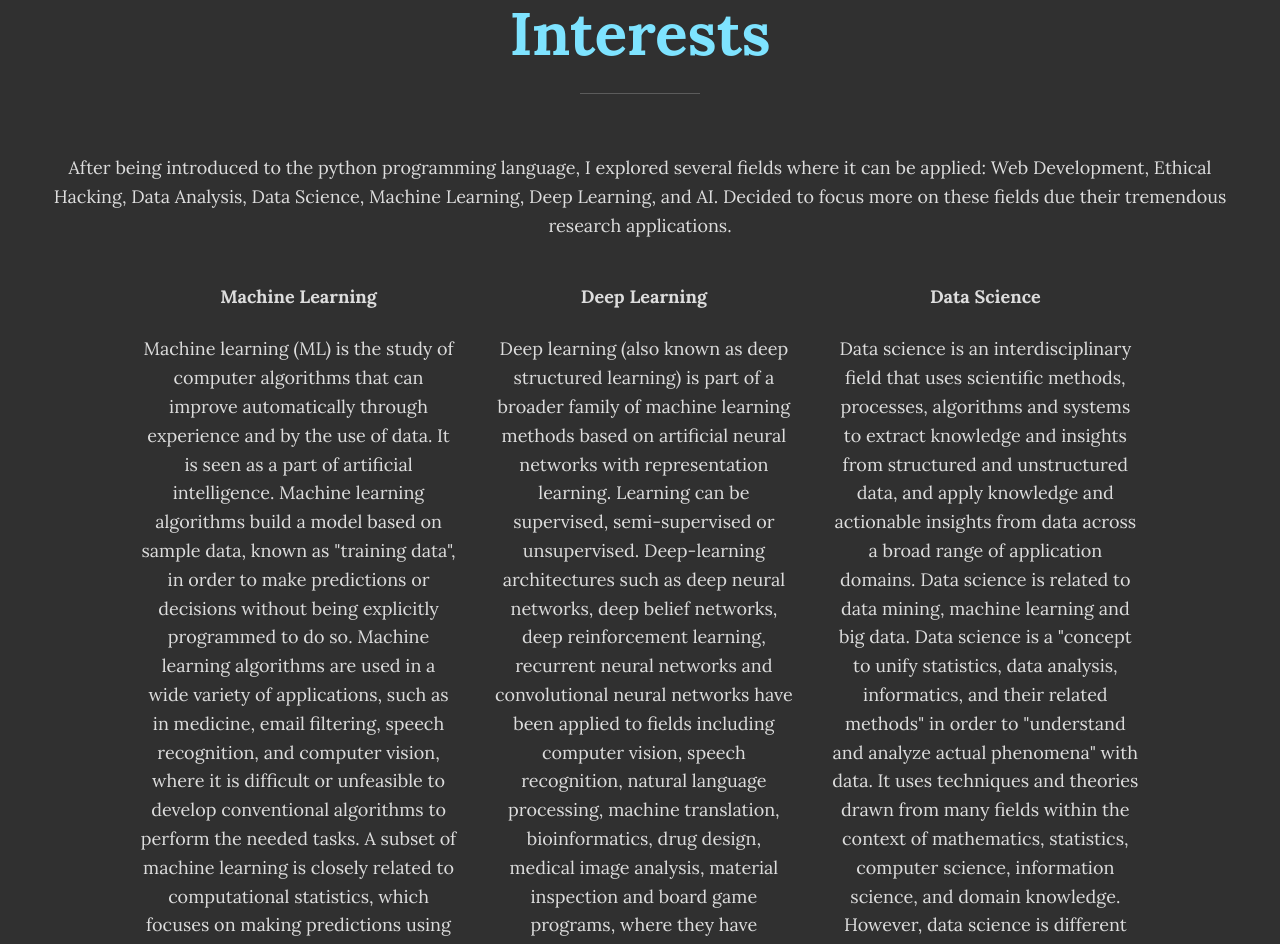
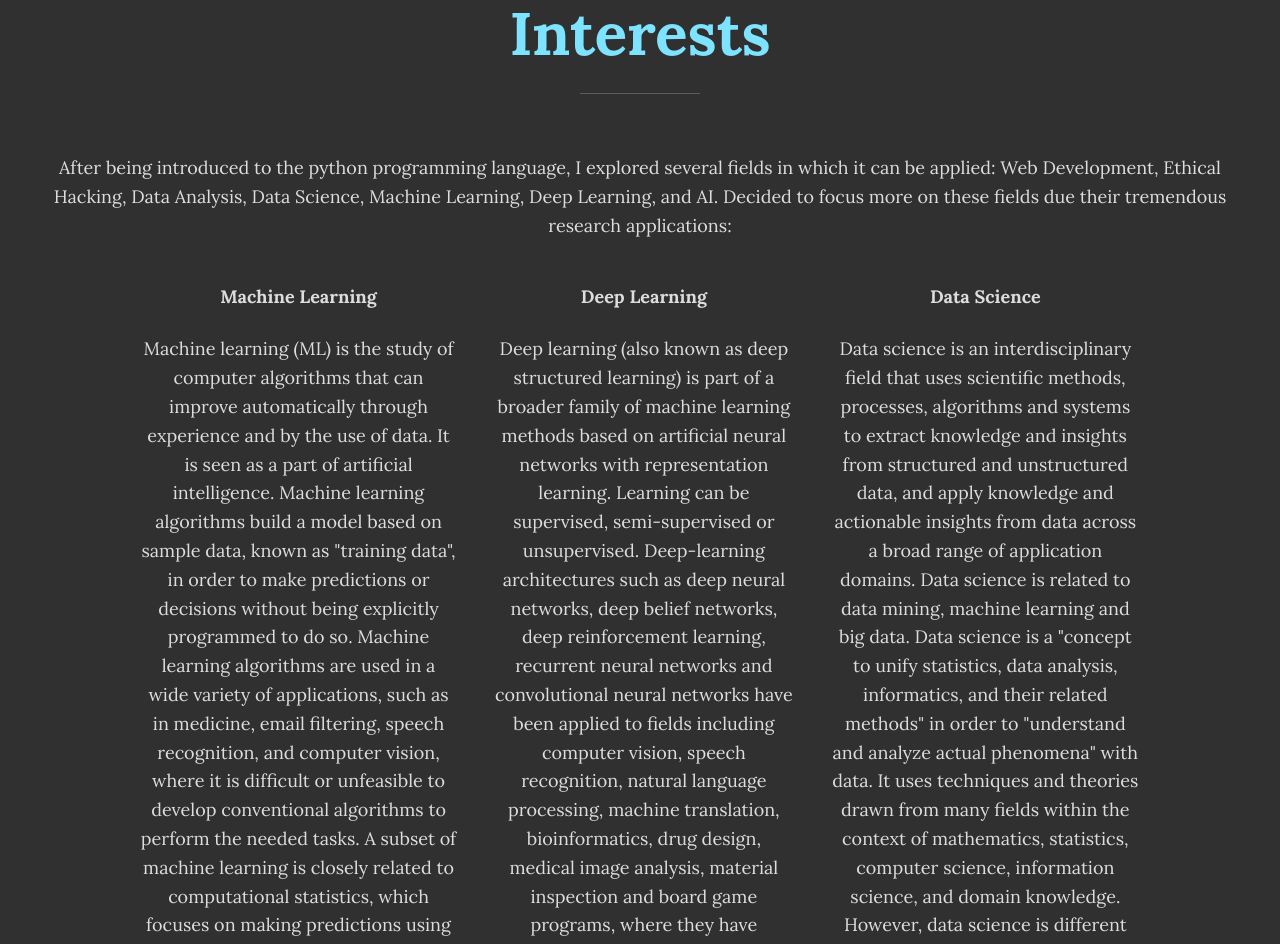
Before and after one commit to ckdarko/ckdarko.github.io, a plain HTML site: page index.html in a window 1280 px wide. Shown: the part 755-1699 px from the top of the page. Drawn offline with nearby package versions, Linux system fonts and the light colour scheme.

Commit message:
Add files via upload

```diff
--- a/index.html
+++ b/index.html
@@ -46,7 +46,7 @@
         <!-- Interests -->
         <section class="my-services" id="services">
             <h2 class="section__title section__title--services">Interests</h2>
-            <p>After being introduced to the python programming language, I explored several fields where it can be applied: Web Development, Ethical Hacking, Data Analysis, Data Science, Machine Learning, Deep Learning, and AI. Decided to focus more on these fields due their tremendous research applications.</p>
+            <p>After being introduced to the python programming language, I explored several fields in which it can be applied: Web Development, Ethical Hacking, Data Analysis, Data Science, Machine Learning, Deep Learning, and AI. Decided to focus more on these fields due their tremendous research applications:</p>
 
             <div class="services">
                 <div class="service">
```
